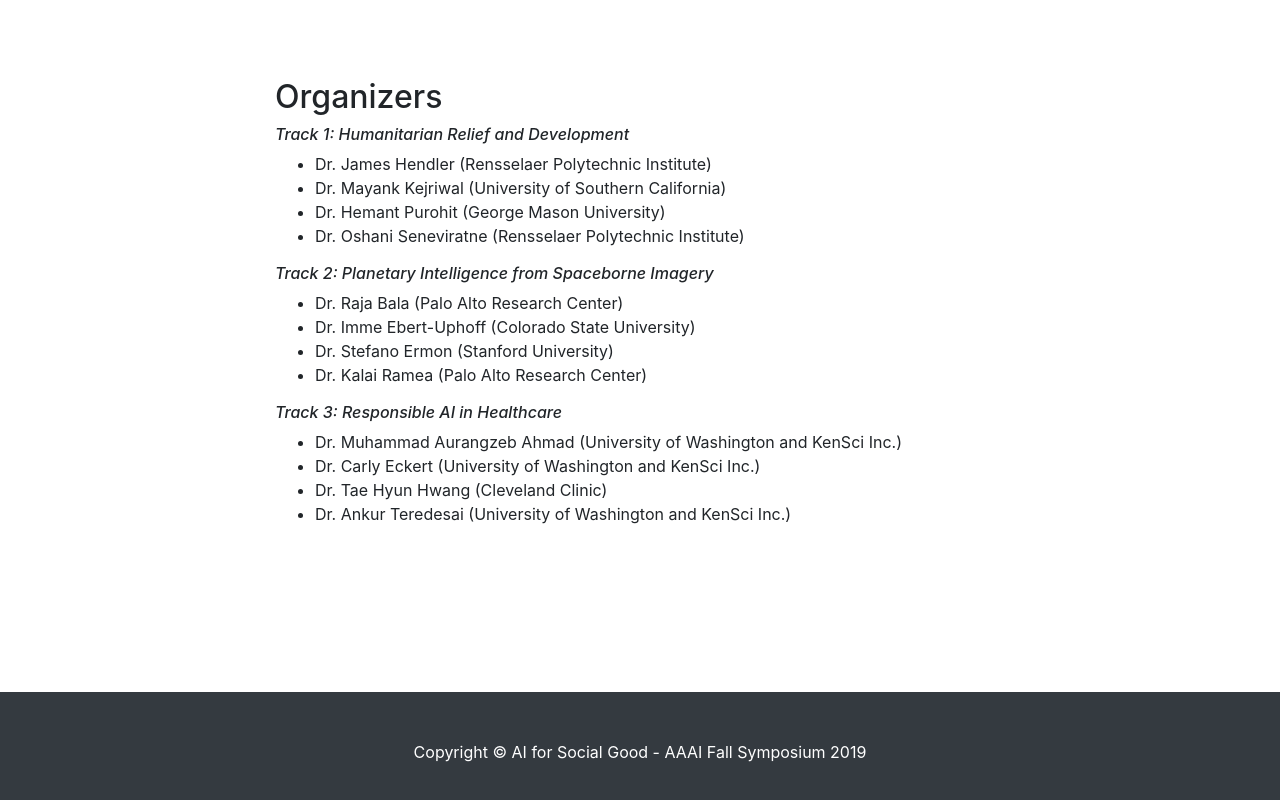
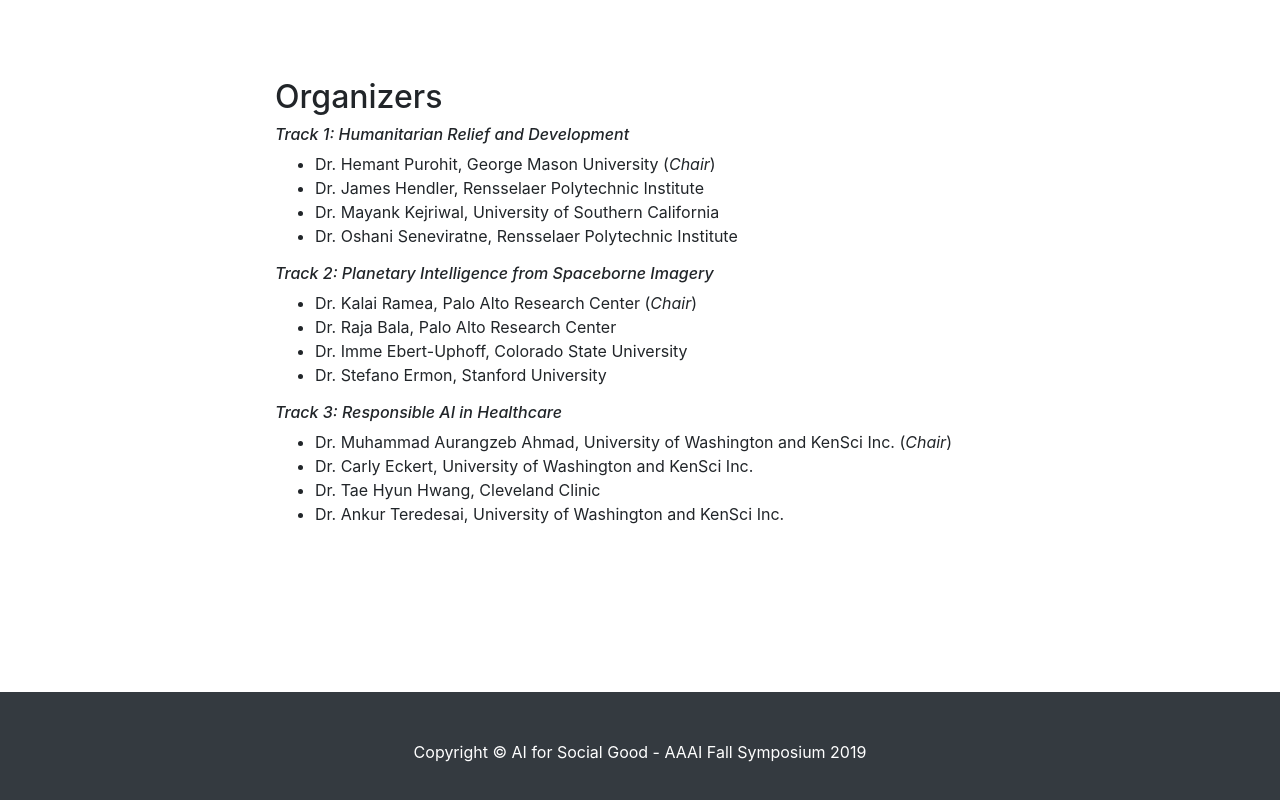
Before and after one commit to ai-for-socialgood/ai-for-socialgood.github.io, a website with bundled scripts: page index.html in a window 1280 px wide. Shown: the part 2869-3669 px from the top of the page. Built offline with nearby package versions, Linux system fonts and the light colour scheme.

Commit message:
track chair

```diff
--- a/index.html
+++ b/index.html
@@ -151,23 +151,20 @@
           <h6><i>Track 1: Humanitarian Relief and Development</i></h6>
 
           <ul>
+          <li>
+                Dr. Hemant Purohit, George Mason University (<i>Chair</i>)
+            </li>
 
            <li>
-                Dr. James Hendler
-                (Rensselaer Polytechnic Institute)
+                Dr. James Hendler, Rensselaer Polytechnic Institute
             </li>
 
             <li>
-                Dr. Mayank Kejriwal
-                (University of Southern California)
+                Dr. Mayank Kejriwal, University of Southern California
             </li>
+
             <li>
-                Dr. Hemant Purohit
-                (George Mason University)
-            </li>
-            <li>
-                Dr. Oshani Seneviratne
-                (Rensselaer Polytechnic Institute)
+                Dr. Oshani Seneviratne, Rensselaer Polytechnic Institute
             </li>
 
           </ul>
@@ -175,50 +172,42 @@
           <h6><i>Track 2: Planetary Intelligence from Spaceborne Imagery</i></h6>
 
             <ul>
-             <li>Dr. Raja Bala
-                (Palo Alto Research Center)
+            <li>
+                Dr. Kalai Ramea, Palo Alto Research Center (<i>Chair</i>)
+            </li>
+             <li>Dr. Raja Bala, Palo Alto Research Center
                 </li>
             <li>
-                Dr. Imme Ebert-Uphoff
-                (Colorado State University)
+                Dr. Imme Ebert-Uphoff, Colorado State University
             </li>
              <li>
-                Dr. Stefano Ermon
-                (Stanford University)
+                Dr. Stefano Ermon, Stanford University
             </li>
 
 
-            <li>
-                Dr. Kalai Ramea
-                (Palo Alto Research Center)
-            </li>
 
             </ul>
 
 
           <h6><i>Track 3: Responsible AI in Healthcare</i></h6>
           <ul>
-            <li>Dr. Muhammad Aurangzeb Ahmad
-                (University of Washington and
-                KenSci Inc.)
+            <li>Dr. Muhammad Aurangzeb Ahmad, University of Washington and
+                KenSci Inc. (<i>Chair</i>)
                 </li>
 
             <li>
-                Dr. Carly Eckert
-                (University of Washington and
-                KenSci Inc.)
+                Dr. Carly Eckert, University of Washington and
+                KenSci Inc.
             </li>
 
 
             <li>
-                Dr. Tae Hyun Hwang
-                (Cleveland Clinic)
+                Dr. Tae Hyun Hwang, Cleveland Clinic
             </li>
 
 
             <li>
-                Dr. Ankur Teredesai
-                (University of Washington and KenSci Inc.)
+                Dr. Ankur Teredesai, University of Washington and KenSci Inc.
             </li>
           </ul>
         </div>
```
